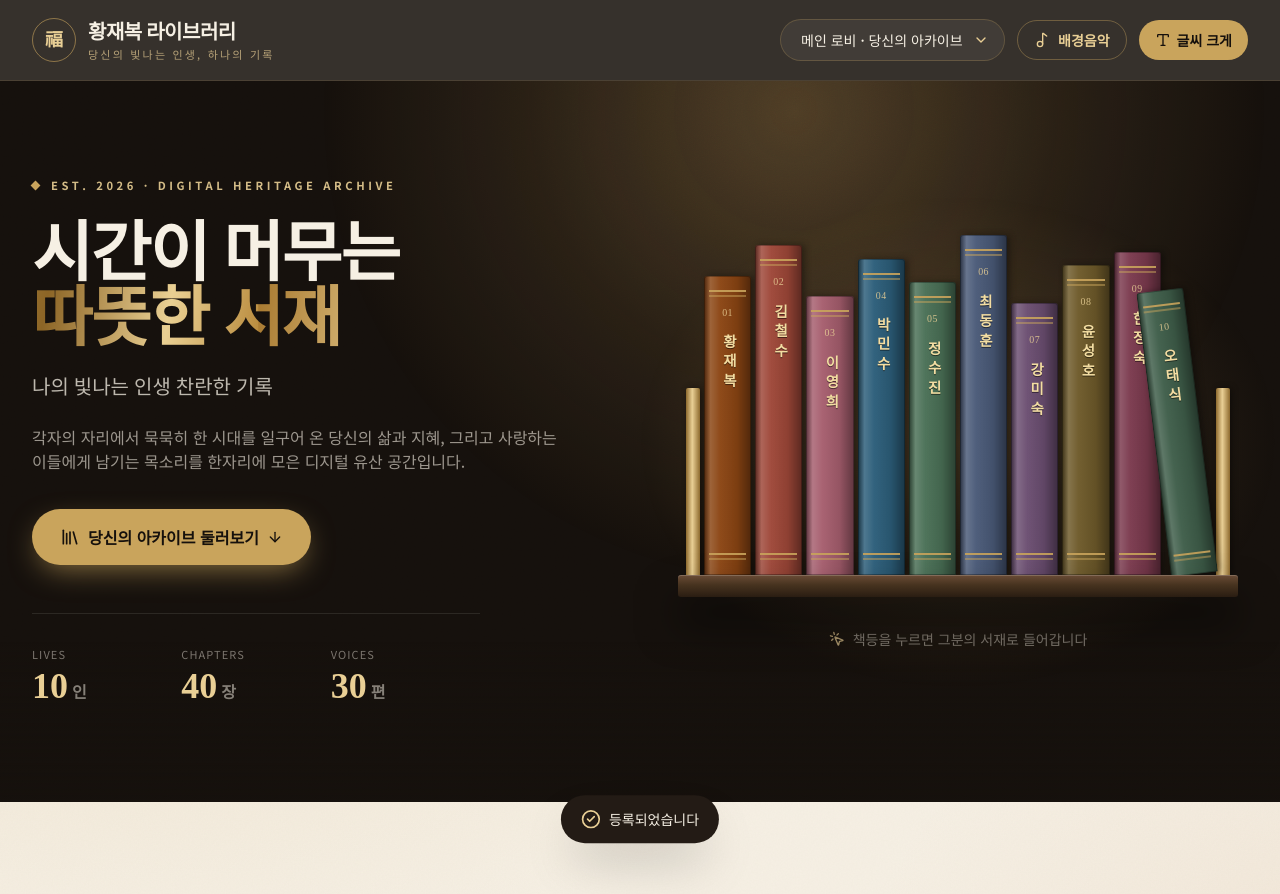
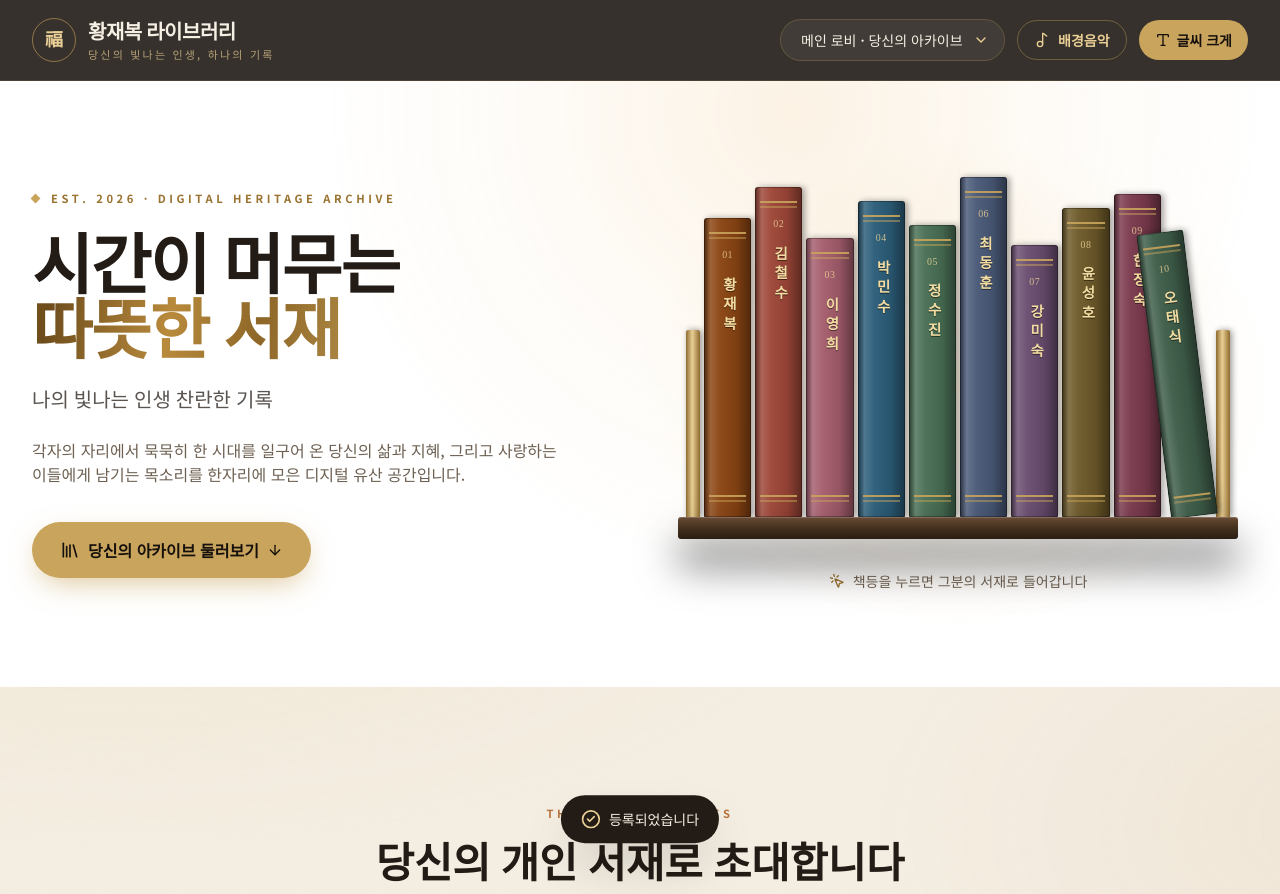
Before and after one commit to ranbaik/hwang-jaebok-library, a plain HTML site: page index.html in a window 1280 px wide. Shown: the top 894 px of the page. Drawn offline with nearby package versions, Linux system fonts and the light colour scheme.

Commit message:
홈 히어로 배경을 흰색으로 변경, LIVES/CHAPTERS/VOICES 숫자 줄 삭제
Co-Authored-By: Claude Opus 5.5 <noreply@anthropic.com>

```diff
--- a/index.html
+++ b/index.html
@@ -86,6 +86,11 @@
         @keyframes flicker { 0%,100% { opacity: 1; } 45% { opacity: .86; } 50% { opacity: .95; } 70% { opacity: .9; } }
         .dust { position: absolute; width: 3px; height: 3px; border-radius: 50%; background: rgba(245,224,168,.7); filter: blur(.5px); animation: dust 14s linear infinite; pointer-events: none; }
         @keyframes dust { 0% { transform: translate(0,0); opacity: 0; } 15% { opacity: .9; } 100% { transform: translate(-60px,-220px); opacity: 0; } }
+
+        /* ── 흰 바탕 히어로 ─────────────────────── */
+        .hero-white .lamp-glow { background: radial-gradient(circle, rgba(236,186,110,.20) 0%, rgba(236,186,110,.06) 35%, transparent 62%); }
+        .hero-white .dust { background: rgba(201,164,92,.55); }
+        .hero-white .gold-foil { background-image: linear-gradient(100deg, #8C6526 0%, #C9A45C 28%, #A8792F 48%, #6E4D1C 68%, #B88A3C 86%, #8C6526 100%); }
 
         /* ── 히어로 책장 ──────────────────────── */
         .spine {
@@ -333,17 +338,16 @@
     <main id="lobbyView" class="flex-grow">
 
         <!-- 히어로 -->
-        <section class="grain relative overflow-hidden bg-night text-paper">
+        <section class="hero-white relative overflow-hidden bg-white text-ink">
             <div class="lamp-glow"></div>
             <div class="dust" style="left:58%;top:70%;animation-delay:0s"></div>
             <div class="dust" style="left:72%;top:60%;animation-delay:-4s"></div>
             <div class="dust" style="left:66%;top:85%;animation-delay:-8s"></div>
             <div class="dust" style="left:84%;top:75%;animation-delay:-11s"></div>
-            <div class="absolute inset-x-0 bottom-0 h-40 bg-gradient-to-b from-transparent to-night pointer-events-none"></div>
 
             <div class="relative z-10 max-w-7xl mx-auto px-4 sm:px-6 lg:px-8 pt-16 sm:pt-24 pb-16 sm:pb-24 grid lg:grid-cols-12 gap-14 items-center">
                 <div class="lg:col-span-6 reveal">
-                    <div class="flex items-center gap-3 text-goldLight/90 mb-7">
+                    <div class="flex items-center gap-3 text-[#9A7330] mb-7">
                         <span class="diamond"></span>
                         <span class="eyebrow">Est. 2026 · Digital Heritage Archive</span>
                     </div>
@@ -351,8 +355,8 @@
                         시간이 머무는<br>
                         <span class="gold-foil">따뜻한 서재</span>
                     </h1>
-                    <p class="font-serif text-lg sm:text-xl text-paper/75 mt-5">나의 빛나는 인생 찬란한 기록</p>
-                    <p class="text-[15px] sm:text-base text-paper/60 leading-relaxed max-w-xl mt-6">
+                    <p class="font-serif text-lg sm:text-xl text-ink/75 mt-5">나의 빛나는 인생 찬란한 기록</p>
+                    <p class="text-[15px] sm:text-base text-muted leading-relaxed max-w-xl mt-6">
                         각자의 자리에서 묵묵히 한 시대를 일구어 온 당신의 삶과 지혜,
                         그리고 사랑하는 이들에게 남기는 목소리를 한자리에 모은 디지털 유산 공간입니다.
                     </p>
@@ -363,12 +367,6 @@
                             <i data-lucide="arrow-down" class="w-4 h-4 group-hover:translate-y-0.5 transition-transform"></i>
                         </button>
                     </div>
-
-                    <dl class="grid grid-cols-3 max-w-md mt-12 pt-8 border-t border-paper/10">
-                        <div><dt class="text-[11px] tracking-widest text-paper/45">LIVES</dt><dd class="font-serif text-3xl sm:text-4xl font-bold text-goldLight mt-1">10<span class="text-base text-paper/50 ml-1">인</span></dd></div>
-                        <div><dt class="text-[11px] tracking-widest text-paper/45">CHAPTERS</dt><dd class="font-serif text-3xl sm:text-4xl font-bold text-goldLight mt-1">40<span class="text-base text-paper/50 ml-1">장</span></dd></div>
-                        <div><dt class="text-[11px] tracking-widest text-paper/45">VOICES</dt><dd class="font-serif text-3xl sm:text-4xl font-bold text-goldLight mt-1">30<span class="text-base text-paper/50 ml-1">편</span></dd></div>
-                    </dl>
                 </div>
 
                 <div class="lg:col-span-6 reveal" style="transition-delay:.15s">
@@ -376,8 +374,8 @@
                         <div class="absolute -inset-10 rounded-full bg-[radial-gradient(closest-side,rgba(236,186,110,.18),transparent)] pointer-events-none"></div>
                         <div id="heroShelf" class="relative flex items-end justify-center gap-[3px] sm:gap-1 h-[270px] sm:h-[340px] px-2"></div>
                         <div class="shelf-plank relative"></div>
-                        <p class="text-center text-sm text-paper/45 mt-8 flex items-center justify-center gap-2">
-                            <i data-lucide="mouse-pointer-click" class="w-4 h-4 text-goldLight/70"></i>
+                        <p class="text-center text-sm text-muted mt-8 flex items-center justify-center gap-2">
+                            <i data-lucide="mouse-pointer-click" class="w-4 h-4 text-[#9A7330]"></i>
                             책등을 누르면 그분의 서재로 들어갑니다
                         </p>
                     </div>
```
